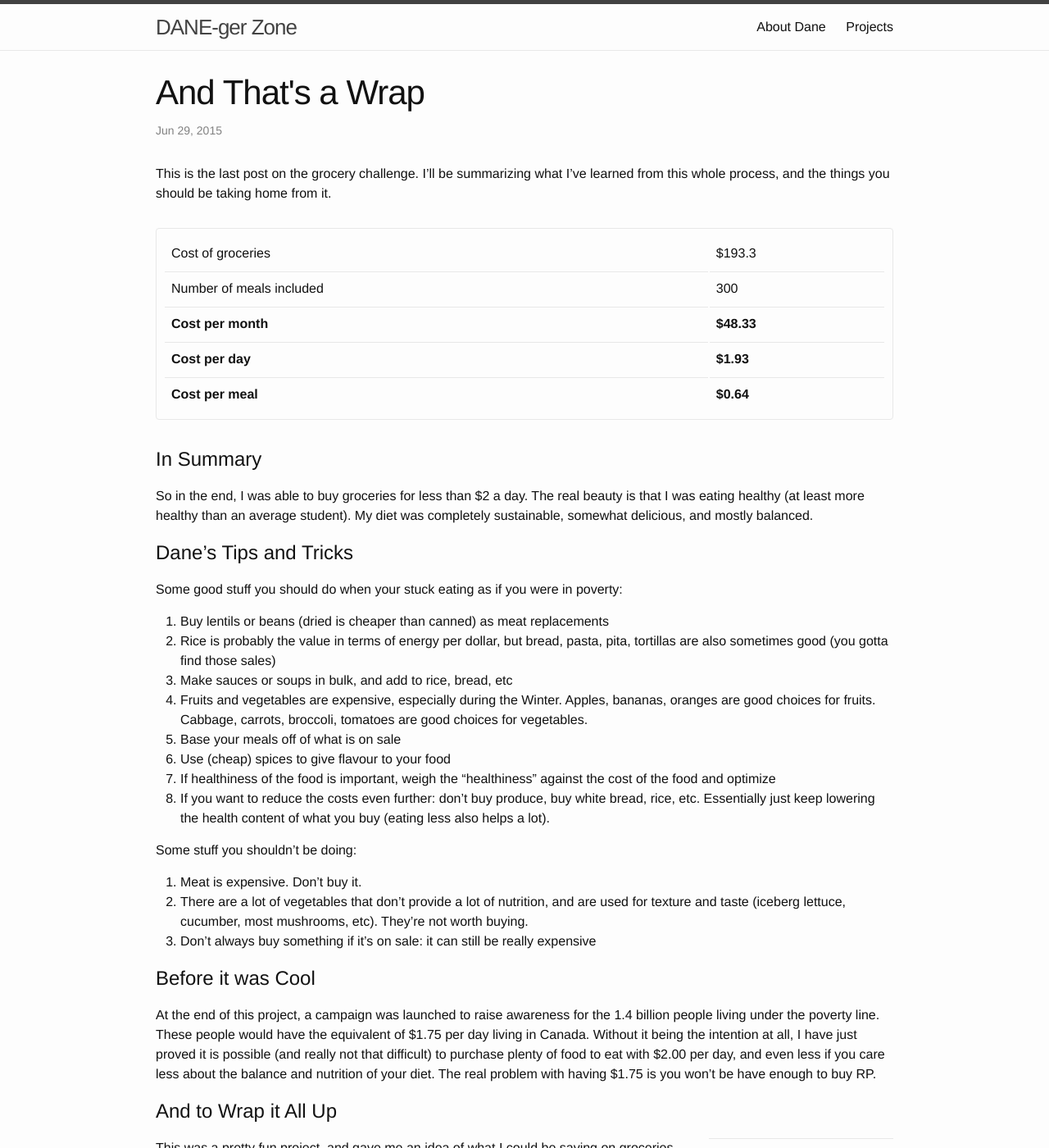
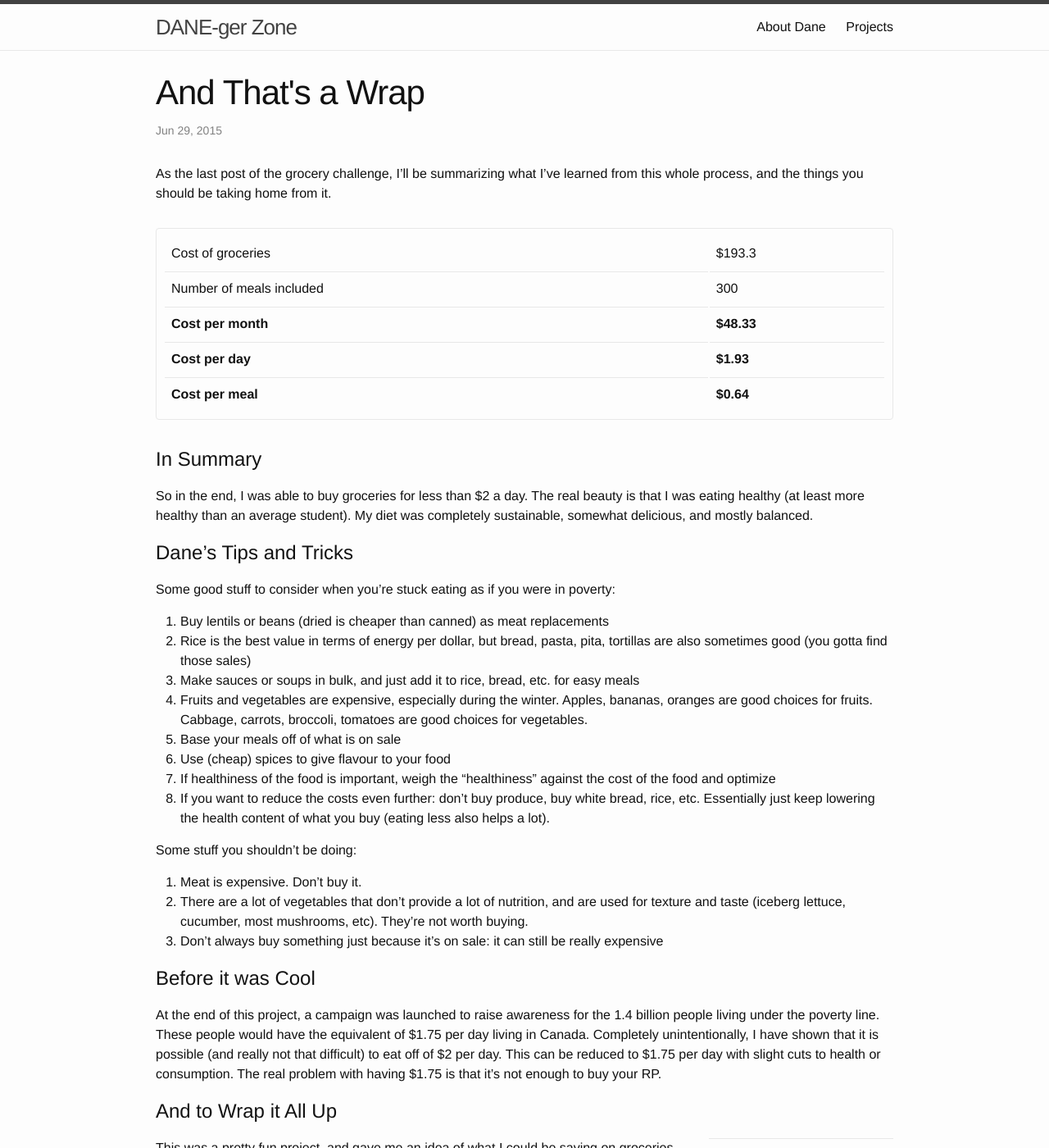
Before and after one commit to dvenis/dvenis.github.io, a Jekyll site: the page built from _posts/2015-06-29-and-that's-a-wrap.md, in a window 1280 px wide and 1400 px high. Shown: the whole window at 82% size. Built offline with Jekyll 4.4.1, drawn with Linux system fonts in a browser that asks for light colours.

Commit message:
Fixed some awkward sentences and grammatical errors.

```diff
--- a/_posts/2015-06-29-and-that's-a-wrap.md
+++ b/_posts/2015-06-29-and-that's-a-wrap.md
@@ -5,7 +5,7 @@ date:   2015-06-29 2:30:00
 tags: grocerychallenge research cheap project
 ---
 
-This is the last post on the grocery challenge. I'll be summarizing what I've learned from this whole process, and the things you should be taking home from it.
+As the last post of the grocery challenge, I'll be summarizing what I've learned from this whole process, and the things you should be taking home from it.
 
 | Cost of groceries       | $193.3     |
 | Number of meals included | 300 |
@@ -20,12 +20,12 @@ So in the end, I was able to buy groceries for less than $2 a day. The real beau
 
 #Dane's Tips and Tricks
 
-Some good stuff you should do when your stuck eating as if you were in poverty:
+Some good stuff to consider when you're stuck eating as if you were in poverty:
 
   1. Buy lentils or beans (dried is cheaper than canned) as meat replacements
-  1. Rice is probably the value in terms of energy per dollar, but bread, pasta, pita, tortillas are also sometimes good (you gotta find those sales)
-  1. Make sauces or soups in bulk, and add to rice, bread, etc
-  1. Fruits and vegetables are expensive, especially during the Winter. Apples, bananas, oranges are good choices for fruits. Cabbage, carrots, broccoli, tomatoes are good choices for vegetables.
+  1. Rice is the best value in terms of energy per dollar, but bread, pasta, pita, tortillas are also sometimes good (you gotta find those sales)
+  1. Make sauces or soups in bulk, and just add it to rice, bread, etc. for easy meals
+  1. Fruits and vegetables are expensive, especially during the winter. Apples, bananas, oranges are good choices for fruits. Cabbage, carrots, broccoli, tomatoes are good choices for vegetables.
   1. Base your meals off of what is on sale
   1. Use (cheap) spices to give flavour to your food
   1. If healthiness of the food is important, weigh the "healthiness" against the cost of the food and optimize
@@ -35,11 +35,11 @@ Some stuff you shouldn't be doing:
 
  1. Meat is expensive. Don't buy it.
  1. There are a lot of vegetables that don't provide a lot of nutrition, and are used for texture and taste (iceberg lettuce, cucumber, most mushrooms, etc). They're not worth buying.
- 1. Don't always buy something if it's on sale: it can still be really expensive
+ 1. Don't always buy something just because it's on sale: it can still be really expensive
 
 #Before it was Cool
 
-At the end of this project, a campaign was launched to raise awareness for the 1.4 billion people living under the poverty line. These people would have the equivalent of $1.75 per day living in Canada. Without it being the intention at all, I have just proved it is possible (and really not that difficult) to purchase plenty of food to eat with $2.00 per day, and even less if you care less about the balance and nutrition of your diet. The real problem with having $1.75 is you won't be have enough to buy RP.
+At the end of this project, a campaign was launched to raise awareness for the 1.4 billion people living under the poverty line. These people would have the equivalent of $1.75 per day living in Canada. Completely unintentionally, I have shown that it is possible (and really not that difficult) to eat off of $2 per day. This can be reduced to $1.75 per day with slight cuts to health or consumption. The real problem with having $1.75 is that it's not enough to buy your RP.
 
 #And to Wrap it All Up
 
```
Also changed, not shown: _posts/2015-06-28-it's-about-time-for-april-groceries.md (+1 -1 lines).
